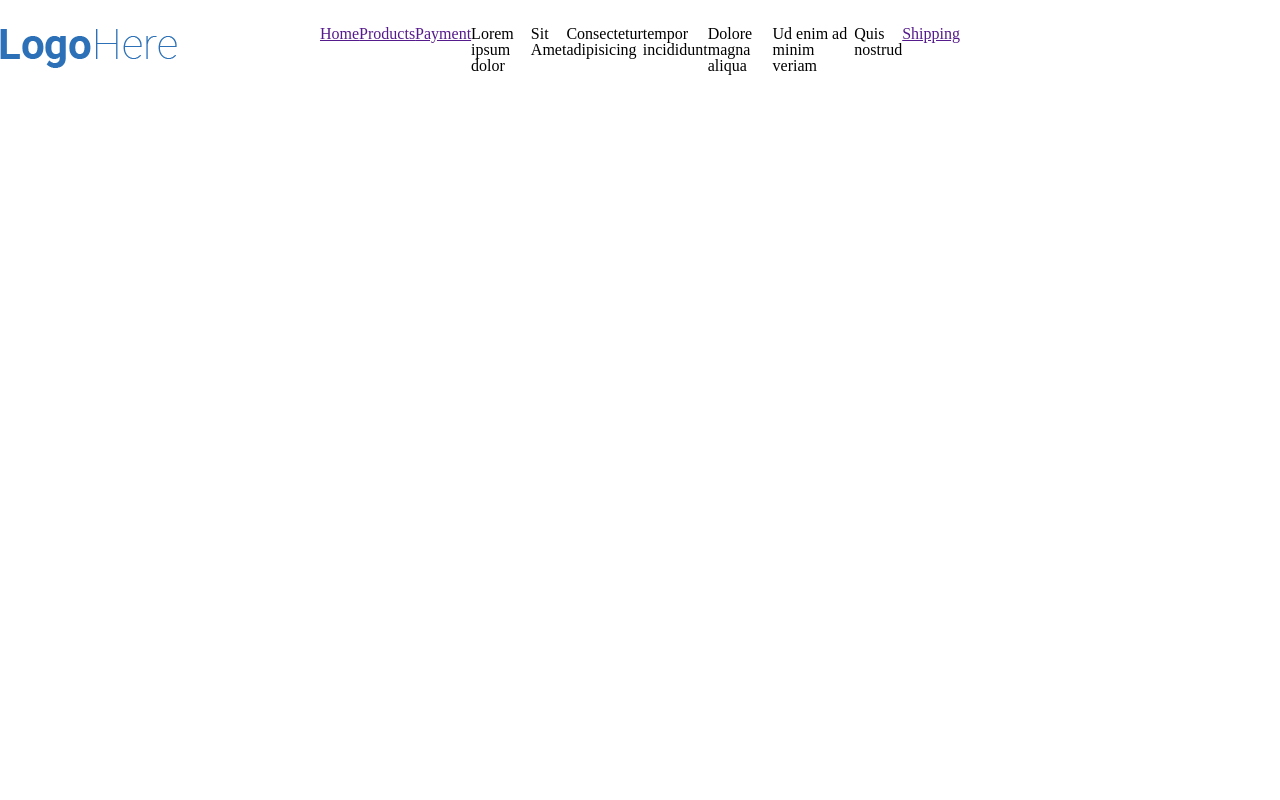
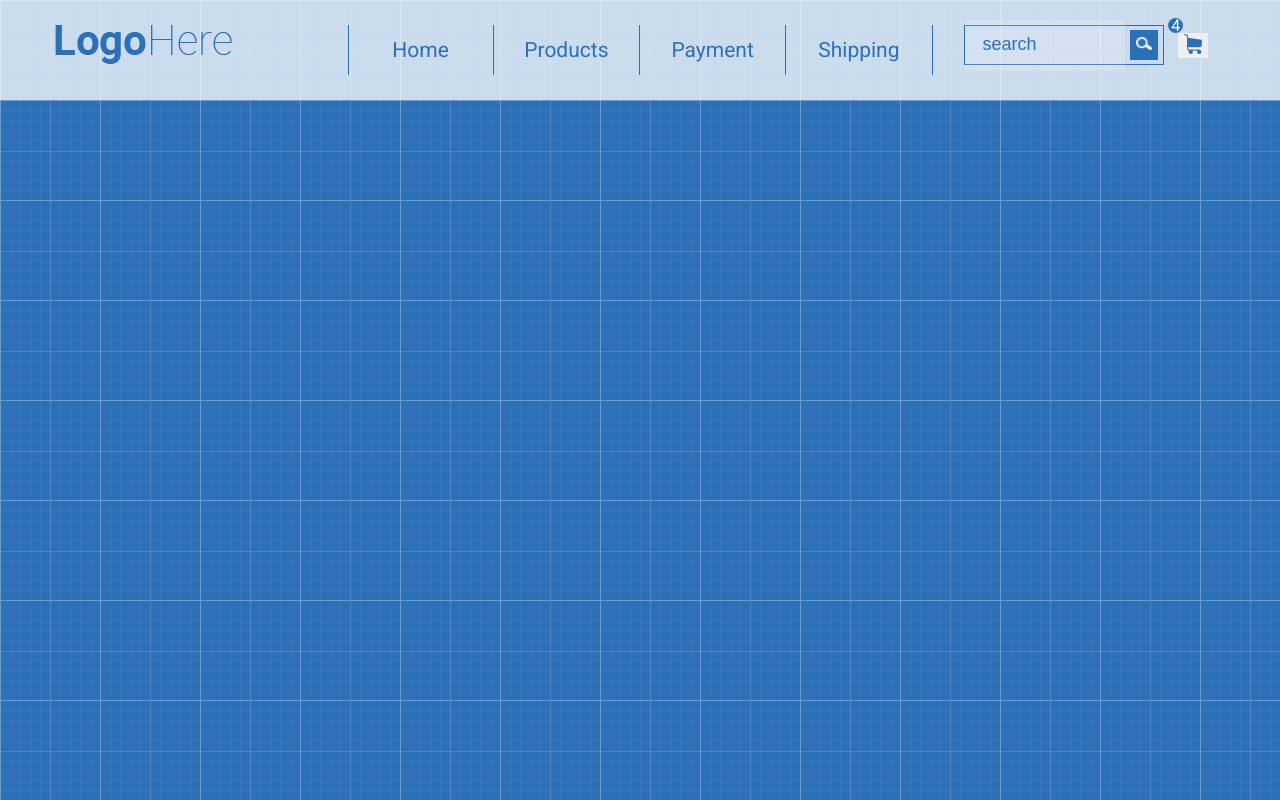
Before and after one commit to KaFilipova/my-first-page, a plain HTML site: page index.html in a window 1280 px wide. Drawn offline with Linux system fonts and the light colour scheme.

Commit message:
add styles to inputs

```diff
--- a/index.html
+++ b/index.html
@@ -5,10 +5,17 @@
     <meta name="viewport" content="width=device-width, initial-scale=1.0" />
     <link rel="stylesheet" href="reset.css" />
     <link rel="stylesheet" href="style.css" />
+    <link rel="preconnect" href="https://fonts.googleapis.com" />
+    <link rel="preconnect" href="https://fonts.gstatic.com" crossorigin />
+    <link
+      href="https://fonts.googleapis.com/css2?family=Roboto:ital,wght@0,100;0,300;0,400;0,500;0,700;0,900;1,100;1,300;1,400;1,500;1,700;1,900&display=swap"
+      rel="stylesheet"
+    />
     <title>Document</title>
   </head>
   <body>
     <header class="header">
+      <div class="container">
         <div class="col-3">
           <div class="logo"></div>
           <img src="./images/logo.png" alt="" />
@@ -17,19 +24,35 @@
           <ul class="menu">
             <li><a href="">Home</a></li>
             <li><a href="">Products</a></li>
-            <li><a href="">Payment</a>
-            <ul class="submenu"></ul>
+            <li>
+              <a href="">Payment</a>
+              <ul class="submenu-item">
                 <li>Lorem ipsum dolor</li>
                 <li>Sit Amet</li>
                 <li>Consectetur adipisicing</li>
                 <li>tempor incididunt</li>
                 <li>Dolore magna aliqua</li>
                 <li>Ud enim ad minim veriam</li>
-          <li>Quis nostrud</li></li>
+                <li>Quis nostrud</li>
+              </ul>
+            </li>
             <li><a href="">Shipping</a></li>
           </ul>
         </div>
-      <div class="col-3"></div>
+        <div class="col-3"><div class="two-buttons">
+          <div class="col-9">
+           <form class="search-form" action=""> <input class="input" type="text" placeholder="search" />
+            <button class="btn-search"></form>
+              <img class="img-search" src="./images/search.png" alt="" />
+            </button>
+          </div>
+          <div class="button-container"><button class="btn-basket">
+            <img src="./images/basket.png" alt="" />
+          </button>
+          <div class="round">4</div>
+          </div>
+          </div>
+      </div>
     </header>
   </body>
 </html>
--- a/style.css
+++ b/style.css
@@ -1,5 +1,9 @@
 * {
   box-sizing: border-box;
+}
+body {
+  font-family: "Roboto", sans-serif;
+  background-image: url(./images/patt.png);
 }
 .col-1 {
   flex: 0 0 8.33333%;
@@ -45,15 +49,130 @@
   flex: 0 0 100%;
   max-width: 100%;
 }
+.container {
+  width: 1200px;
+  display: flex;
+  padding-left: 15px;
+  padding-right: 15px;
+  margin-left: auto;
+  margin-right: auto;
+}
 .header {
   display: flex;
   align-items: center;
+  justify-content: center;
   height: 100px;
   background-color: rgba(255, 255, 255, 0.75);
 }
 .menu {
   display: flex;
+  /* position: relative; */
 }
-.submenu {
+.submenu-item {
   display: none;
 }
+.menu > li {
+  width: 25%;
+  height: 50px;
+  font-size: 21px;
+  border-right: 1px solid #2c71b8;
+}
+.menu > li > a {
+  display: block;
+  text-decoration: none;
+  text-align: center;
+  line-height: 50px;
+  align-items: center;
+  color: #2c71b8;
+}
+.menu li:first-child {
+  border-left: 1px solid #2c71b8;
+}
+.menu a:hover {
+  background-color: #2c71b8;
+  color: white;
+}
+.menu > li:hover .submenu-item {
+  display: block;
+  background-color: #2c71b8;
+  width: 290px;
+  color: white;
+}
+.submenu-item > li {
+  display: block;
+  width: 200%;
+  height: 30px;
+  cursor: pointer;
+}
+.submenu-item > li:hover {
+  background-color: white;
+  color: #2c71b8;
+}
+.two-buttons {
+  display: flex;
+  justify-content: space-around;
+  align-items: center;
+}
+.search-form {
+  width: 200px;
+  display: flex;
+  border: 1px solid #2c71b8;
+  justify-content: center;
+  align-items: center;
+  height: 40px;
+  margin: 0 15px;
+}
+.input {
+  border: none;
+  background-color: rgba(255, 255, 255, 0.15);
+  width: 160px;
+  height: 50px;
+  cursor: pointer;
+}
+.input::placeholder {
+  padding: 20px 15px;
+  color: #2c71b8;
+  font-size: 18px;
+  /* border: none; */
+}
+.input:focus {
+  outline: none;
+  padding: 20px 15px;
+}
+.btn-search {
+  width: 30px;
+  height: 30px;
+  cursor: pointer;
+  background-color: #2c71b8;
+  border: none;
+  margin: 4px 5px;
+}
+.img-search {
+  width: 100%;
+  height: auto;
+}
+.btn-search:hover {
+  background-color: rgba(255, 255, 255, 0.15);
+}
+.btn-basket {
+  border: none;
+  cursor: pointer;
+}
+.button-container {
+  position: relative;
+}
+.round {
+  display: flex;
+  justify-content: center;
+  position: absolute;
+  width: 15px;
+  height: 15px;
+  background-color: #2c71b8;
+  color: white;
+  border-radius: 50%;
+  top: -15px;
+  left: -10px;
+}
+.btn-basket:hover {
+  background-color: rgba(255, 255, 255, 0.15);
+}
```
Also changed, not shown: images/basket-hover.png (added). Lines whose indentation alone changed are shown as unchanged.
